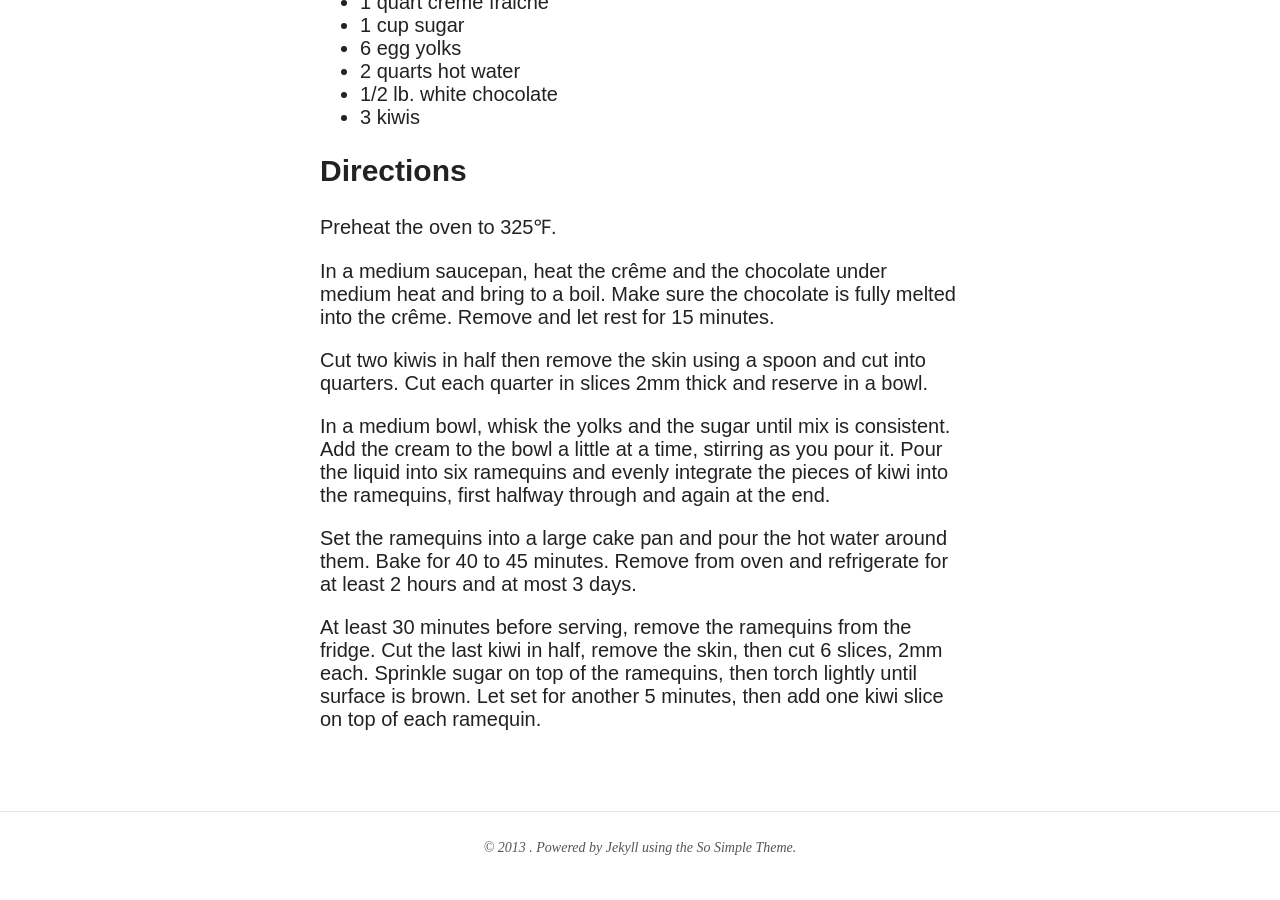
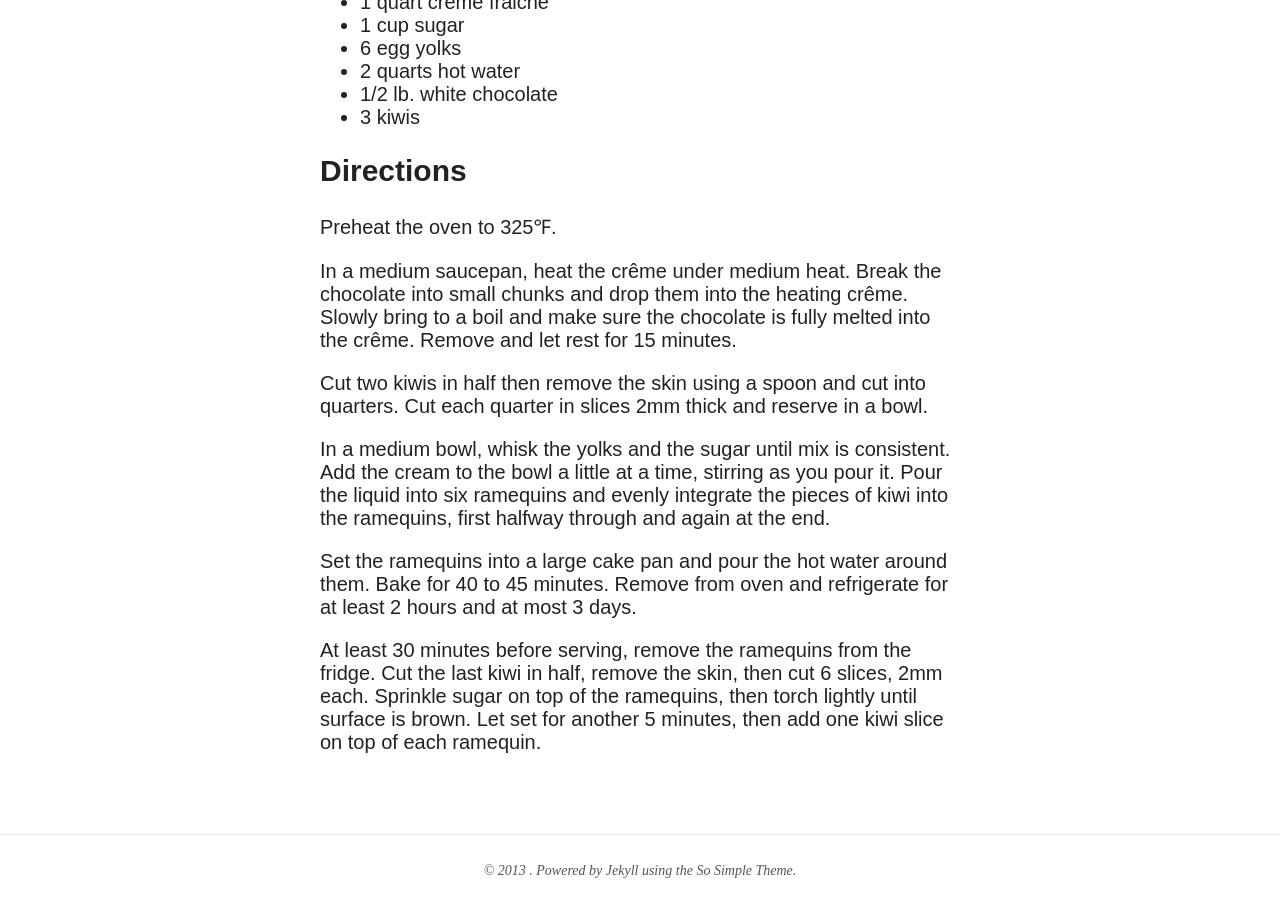
Before and after one commit to jsilland/cuisson, a Jekyll site: the page built from white_chocolate_creme_brulee_with_kiwi.md, in a window 1280 px wide and 900 px high, scrolled down 828 px. Built offline with Jekyll 4.4.1, drawn with Linux system fonts in a browser that asks for light colours; nearby versions of some CDN libraries.

Commit message:
Specifies the method for integrating the chocolate

```diff
--- a/white_chocolate_creme_brulee_with_kiwi.md
+++ b/white_chocolate_creme_brulee_with_kiwi.md
@@ -22,7 +22,7 @@ Directions
 
 Preheat the oven to 325℉.
 
-In a medium saucepan, heat the crême and the chocolate under medium heat and bring to a boil. Make sure the chocolate is fully melted into the crême. Remove and let rest for 15 minutes.
+In a medium saucepan, heat the crême under medium heat. Break the chocolate into small chunks and drop them into the heating crême. Slowly bring to a boil and make sure the chocolate is fully melted into the crême. Remove and let rest for 15 minutes.
 
 Cut two kiwis in half then remove the skin using a spoon and cut into quarters. Cut each quarter in slices 2mm thick and reserve in a bowl.
 
```
